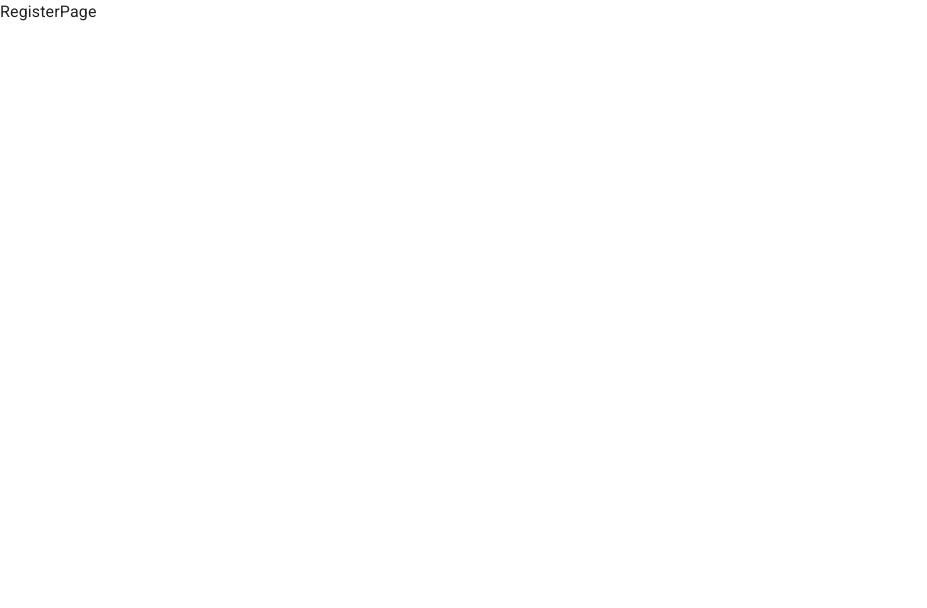
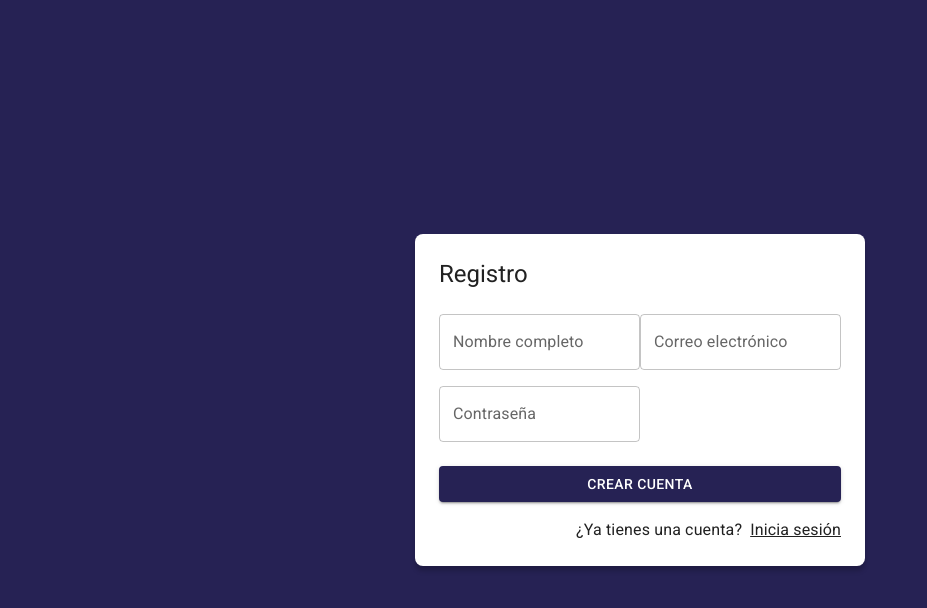
Before and after one commit to Fernando-LRz/journal, a React (Vite) app: page /auth/register in a window 1280 px wide. Shown: the top 608 px of the page, without its empty margins (0-927 px from the left). Built offline with nearby package versions, Linux system fonts and the light colour scheme.

Commit message:
add RegisterPage

```diff
--- a/src/auth/pages/LoginPage.jsx
+++ b/src/auth/pages/LoginPage.jsx
@@ -23,7 +23,7 @@
                         <TextField
                             label="Contraseña"
                             type="password"
-                            placeholder="Ingresa una contraseña"
+                            placeholder="Ingresa tu contraseña"
                             fullWidth
                         />
                     </Grid>
--- a/src/auth/pages/RegisterPage.jsx
+++ b/src/auth/pages/RegisterPage.jsx
@@ -1,5 +1,59 @@
+import { Link as RouterLink } from 'react-router-dom';
+import { Grid, Typography, TextField, Button, Link } from '@mui/material';
+
+import { AuthLayout } from '../layout/AuthLayout';
+
 export const RegisterPage = () => {
     return (
-        <div>RegisterPage</div>
+        <AuthLayout title="Registro">
+            <form>
+                <Grid container>
+
+                    <Grid item xs={ 12 } md={ 6 } sx={{ mt: 2 }}>
+                        <TextField
+                            label="Nombre completo"
+                            type="text"
+                            placeholder="Ingresa tu nombre completo"
+                            fullWidth
+                        />
+                    </Grid>
+
+                    <Grid item xs={ 12 } md={ 6 } sx={{ mt: 2 }}>
+                        <TextField
+                            label="Correo electrónico"
+                            type="email"
+                            placeholder="Ingresa tu correo electrónico"
+                            fullWidth
+                        />
+                    </Grid>
+
+                    <Grid item xs={ 12 } md={ 6 } sx={{ mt: 2 }}>
+                        <TextField
+                            label="Contraseña"
+                            type="password"
+                            placeholder="Ingresa una contraseña"
+                            fullWidth
+                        />
+                    </Grid>
+
+                    <Grid container spacing={ 2 } sx={{ mb: 2, mt: 1 }}>
+                        <Grid item xs={ 12 }>
+                            <Button variant="contained" fullWidth>
+                                Crear cuenta
+                            </Button>
+                        </Grid>
+                    </Grid>
+
+                    <Grid container direction="row" justifyContent="end">
+
+                        <Typography sx={{ mr: 1 }}>¿Ya tienes una cuenta?</Typography>
+                        <Link component={ RouterLink } color="inherit" to="/auth/login">
+                            Inicia sesión
+                        </Link>
+                    </Grid>
+
+                </Grid>
+            </form>
+        </AuthLayout>
     );
 };
```
